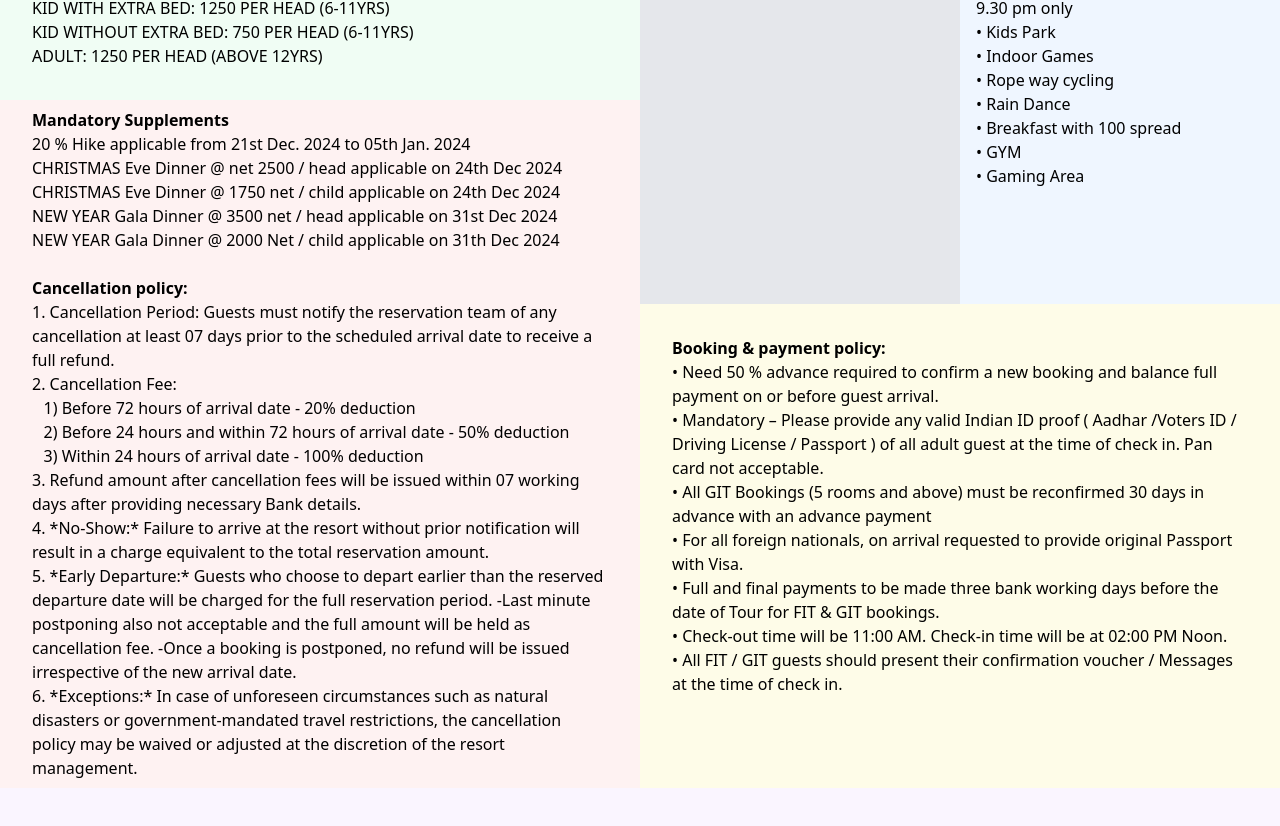
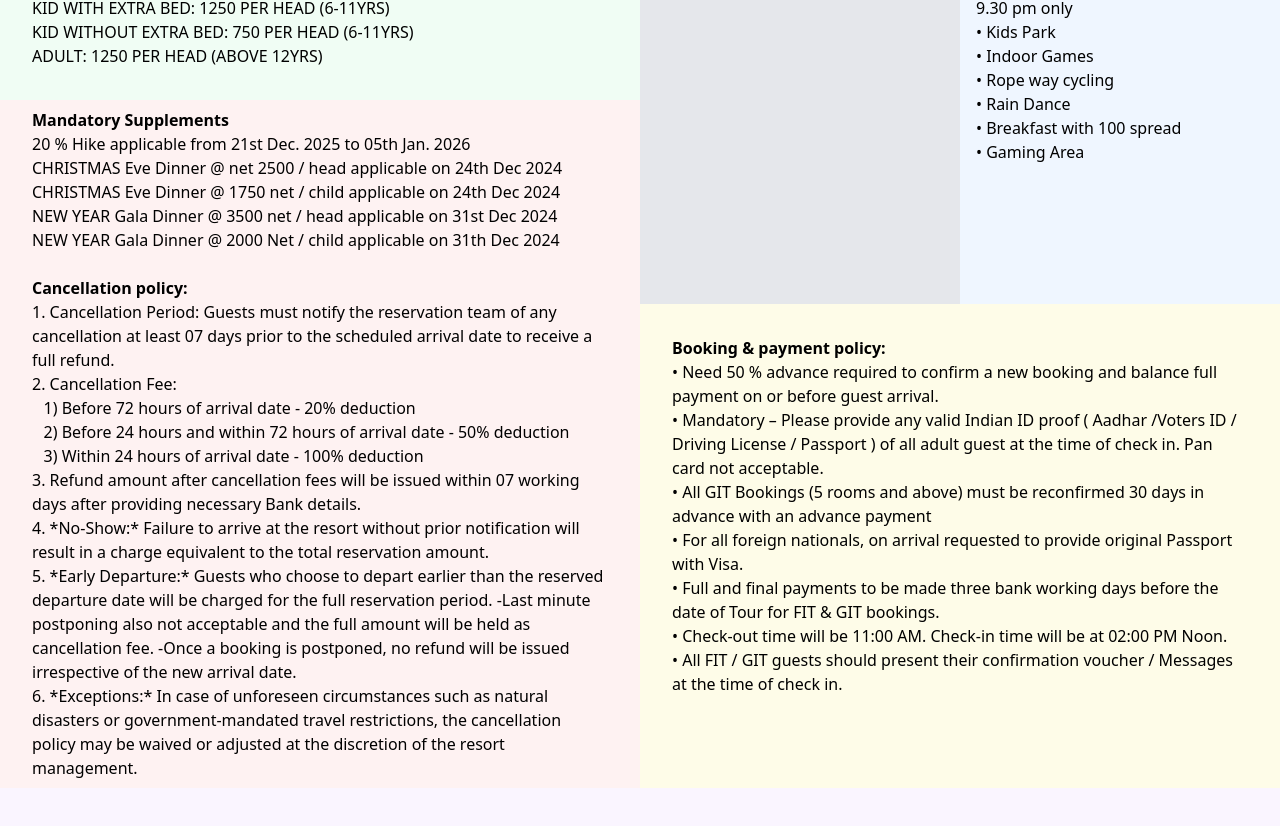
Before and after one commit to Kenkarate/Resort-customer-rates, a React (Create React App) app: page / in a window 1280 px wide. Shown: the part 4775-5601 px from the top of the page. Built offline with nearby package versions, Linux system fonts and the light colour scheme.

Commit message:
details changed, gym removed and dates changed

```diff
--- a/src/Components/Categories.js
+++ b/src/Components/Categories.js
@@ -133,7 +133,7 @@ const Categories = () => {
           <p className="bg-red-50 p-2 px-[5%]">
             {" "}
             <b>Mandatory Supplements</b> <br />
-            20 % Hike applicable from 21st Dec. 2024 to 05th Jan. 2024 <br />
+            20 % Hike applicable from 21st Dec. 2025 to 05th Jan. 2026 <br />
             CHRISTMAS Eve Dinner @ net 2500 / head applicable on 24th Dec 2024{" "}
             <br />
             CHRISTMAS Eve Dinner @ 1750 net / child applicable on 24th Dec 2024{" "}
@@ -211,7 +211,6 @@ const Categories = () => {
                   <li>• Rope way cycling</li>
                   <li>• Rain Dance</li>
                   <li>• Breakfast with 100 spread</li>
-                  <li>• GYM</li>
                   <li>• Gaming Area</li>
                 </ul>
               </li>
```
Also changed, not shown: 2 other files (tests, documents, lock files or other folders).
